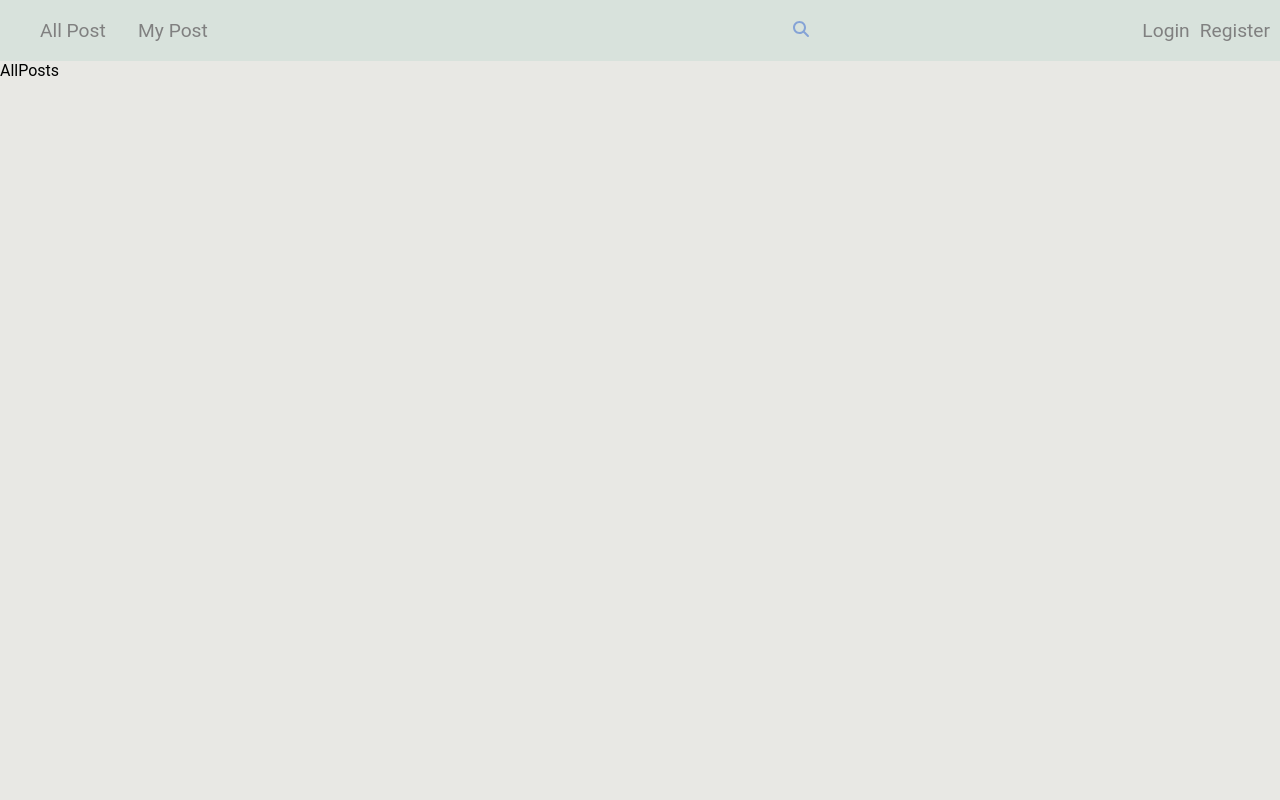
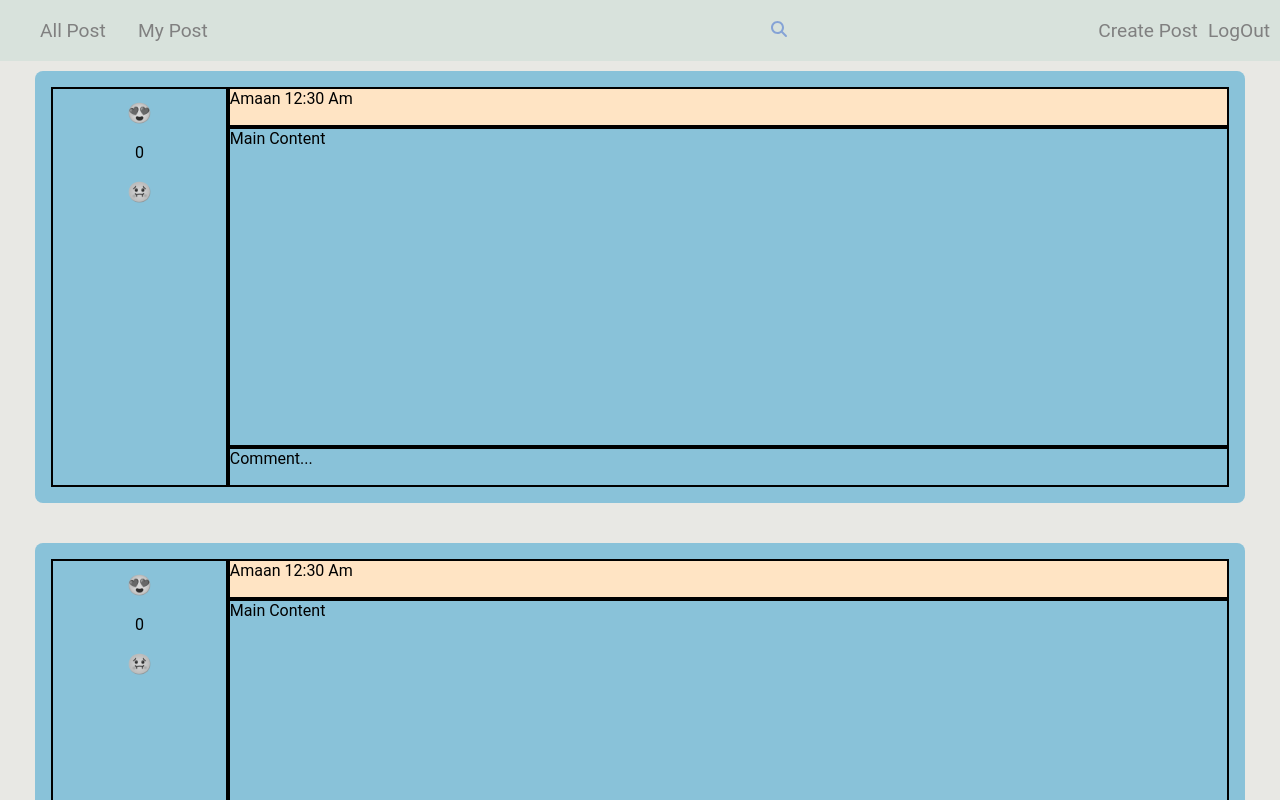
Before and after one commit to amaan-aly246/forum-website, a React (Vite) app in the folder client/: page / in a window 1280 px wide. Shown: the top 800 px of the page. Built offline with nearby package versions, Linux system fonts and the light colour scheme.

Commit message:
working on voting system of posts

```diff
--- a/client/src/App.jsx
+++ b/client/src/App.jsx
@@ -1,4 +1,3 @@
-import react from "react"
 import "./App.css"
 import { Route, Routes, BrowserRouter } from "react-router-dom"
 import Layout from "./layout/Layout"
@@ -6,6 +5,8 @@ import AllPosts from "./components/AllPosts/AllPosts"
 import MyPosts from "./components/MyPosts/MyPosts"
 import Login from "./components/Login/Login"
 import Register from "./components/Register/Register"
+import LogOut from "./components/LogOut/LogOut"
+import CreatePosts from "./components/CreatePosts/CreatePosts"
 function App() {
   return (
     <>
@@ -15,6 +16,8 @@ function App() {
           <Route path="/myPost" element={<MyPosts />} />
           <Route path="/login" element={<Login></Login>} />
           <Route path="/register" element={<Register />} />
+          <Route path="/logout" element={<LogOut></LogOut>} />
+          <Route path="/createPost" element={<CreatePosts />} />
         </Route>
       </Routes>
     </>
--- a/client/src/components/AllPosts/AllPosts.css
+++ b/client/src/components/AllPosts/AllPosts.css
@@ -0,0 +1,62 @@
+.post-header {
+  background-color: bisque;
+  border: 2px solid black;
+  grid-column: 2/3;
+  grid-row: 1/2;
+}
+
+.post-main {
+  border: 2px solid black;
+  grid-column: 2/3;
+  grid-row: 2/3;
+}
+
+.post-footer {
+  border: 2px solid black;
+  grid-row: 3/4;
+  grid-column: 2/3;
+}
+.post-aside {
+  grid-column: 1 / 2;
+  grid-row: 1/4;
+  border: 2px solid black;
+}
+.post-container {
+  display: grid;
+  grid-template-columns: 15% 85%;
+  grid-template-rows: 10% 80% 10%;
+  margin-top: 10px;
+  margin-inline: auto;
+  background-color: var(--tertiaryColor);
+  width: 92%;
+  height: 400px;
+  padding: 1rem;
+  border-radius: 0.5rem;
+  margin-bottom: 40px;
+}
+
+.post-count {
+  margin-top: 10px;
+  /* font-size: 20px; */
+  display: flex;
+  flex-direction: column;
+  align-items: center;
+}
+
+.post-btn {
+  font-size: 20px;
+  background: none;
+  padding: 2px;
+
+  border: none;
+  cursor: pointer;
+}
+.post-btn:hover {
+  background-color: var(--secondaryColor);
+  filter: grayscale(0);
+  border-radius: 50%;
+}
+
+.filter-gray{
+    filter: grayscale(1);
+}
--- a/client/src/components/AllPosts/AllPosts.jsx
+++ b/client/src/components/AllPosts/AllPosts.jsx
@@ -1,8 +1,16 @@
-import React from "react"
+import React, { useState } from "react"
+import "./AllPosts.css"
+import SinglePost from "./SinglePost"
+function AllPosts() {
+  const name = "Amaan"
+  const time = "12:30 am"
 
-import "./AllPosts.css"
-function AllPosts() {
-  return <div>AllPosts</div>
+  return (
+    <>
+      <SinglePost key={1} name={name} time={time}></SinglePost>
+      <SinglePost key={2} name={name} time={time}></SinglePost>
+    </>
+  )
 }
 
 export default AllPosts
--- /dev/null
+++ b/client/src/components/AllPosts/SinglePost.jsx
@@ -0,0 +1,37 @@
+import React, { useState } from "react"
+import "./AllPosts.css"
+import { voteFunc } from "../../functions/voteFunc"
+function SinglePost({name, time}) {
+  const [voteCount, setVoteCount] = useState(0)
+
+  return (
+    <section className="post-container">
+      <header className="post-header">
+        <span className="author">
+          {name} {time}
+        </span>
+      </header>
+      <aside className="post-aside">
+        <div className="post-count">
+          <button
+            className="post-btn up-vote filter-gray"
+            id="up"
+            onClick={(event) => voteFunc(event, voteCount, setVoteCount)}>
+            😍
+          </button>
+          <p>{voteCount}</p>
+          <button
+            id="down"
+            className="post-btn down-vote filter-gray"
+            onClick={(event) => voteFunc(event, voteCount, setVoteCount)}>
+            🤢
+          </button>
+        </div>
+      </aside>
+      <footer className="post-footer">comment...</footer>
+      <main className="post-main">main content</main>
+    </section>
+  )
+}
+
+export default SinglePost
--- /dev/null
+++ b/client/src/components/CreatePosts/CreatePosts.jsx
@@ -0,0 +1,7 @@
+import React from "react";
+import './CreatePosts.css';
+function CreatePosts() {
+  return <div>CreatePosts</div>;
+}
+
+export default CreatePosts;
--- a/client/src/components/Header/Header.jsx
+++ b/client/src/components/Header/Header.jsx
@@ -1,4 +1,4 @@
-import React from "react"
+import React, { useState } from "react"
 import { Link } from "react-router-dom"
 
 import { FontAwesomeIcon } from "@fortawesome/react-fontawesome"
@@ -7,6 +7,8 @@ import { searchFun } from "../../functions/searchFunc"
 import "./Header.css"
 
 function Header() {
+  const [isLogin, setIsLogin] = useState(false)
+
   return (
     <header className="header">
       <nav className="nav-container">
@@ -29,10 +31,18 @@ function Header() {
           onClick={searchFun}
         />
       </div>
-      <span className="loginRegister">
-        <Link to="/login">Login</Link>
-        <Link to="/register">Register</Link>
-      </span>
+      {isLogin && (
+        <span className="loginRegister">
+          <Link to="/login">Login</Link>
+          <Link to="/register">Register</Link>
+        </span>
+      )}
+      {!isLogin && (
+        <span className="loginRegister">
+          <Link to="/createPost">Create post</Link>
+          <Link to="/logout">LogOut</Link>
+        </span>
+      )}
     </header>
   )
 }
--- /dev/null
+++ b/client/src/components/LogOut/LogOut.jsx
@@ -0,0 +1,7 @@
+import React from "react";
+import './LogOut.css';
+function LogOut() {
+  return <div>LogOut</div>;
+}
+
+export default LogOut;
--- /dev/null
+++ b/client/src/functions/voteFunc.js
@@ -0,0 +1,37 @@
+
+export function voteFunc(event, voteCount, setVoteCount) {
+
+  const up = document.querySelector("#up")
+  const down = document.querySelector("#down")
+  if (event.target.id === "up") {
+    if (!down.className.includes("filter-gray")) {
+      down.classList.add("filter-gray")
+      // setVoteCount(voteCount - 2)
+    }
+    if (up.className.includes("filter-gray")) {
+      setVoteCount(voteCount + 1)
+      up.classList.toggle("filter-gray")
+
+    } else {
+      setVoteCount(voteCount - 1)
+      up.classList.toggle("filter-gray")
+
+    }
+  } else {
+    if (!up.className.includes("filter-gray")) {
+      // setVoteCount(voteCount - 2)
+      up.classList.add("filter-gray")
+    }
+    if (down.className.includes("filter-gray")) {
+      down.classList.toggle("filter-gray")
+
+      setVoteCount(voteCount - 1)
+    } else {
+      down.classList.toggle("filter-gray")
+      setVoteCount(voteCount + 1)
+    }
+  }
+
+}
+
+// export default voteFunc;
```
Also changed, not shown: client/src/components/CreatePosts/CreatePosts.css (added), client/src/components/LogOut/LogOut.css (added).
